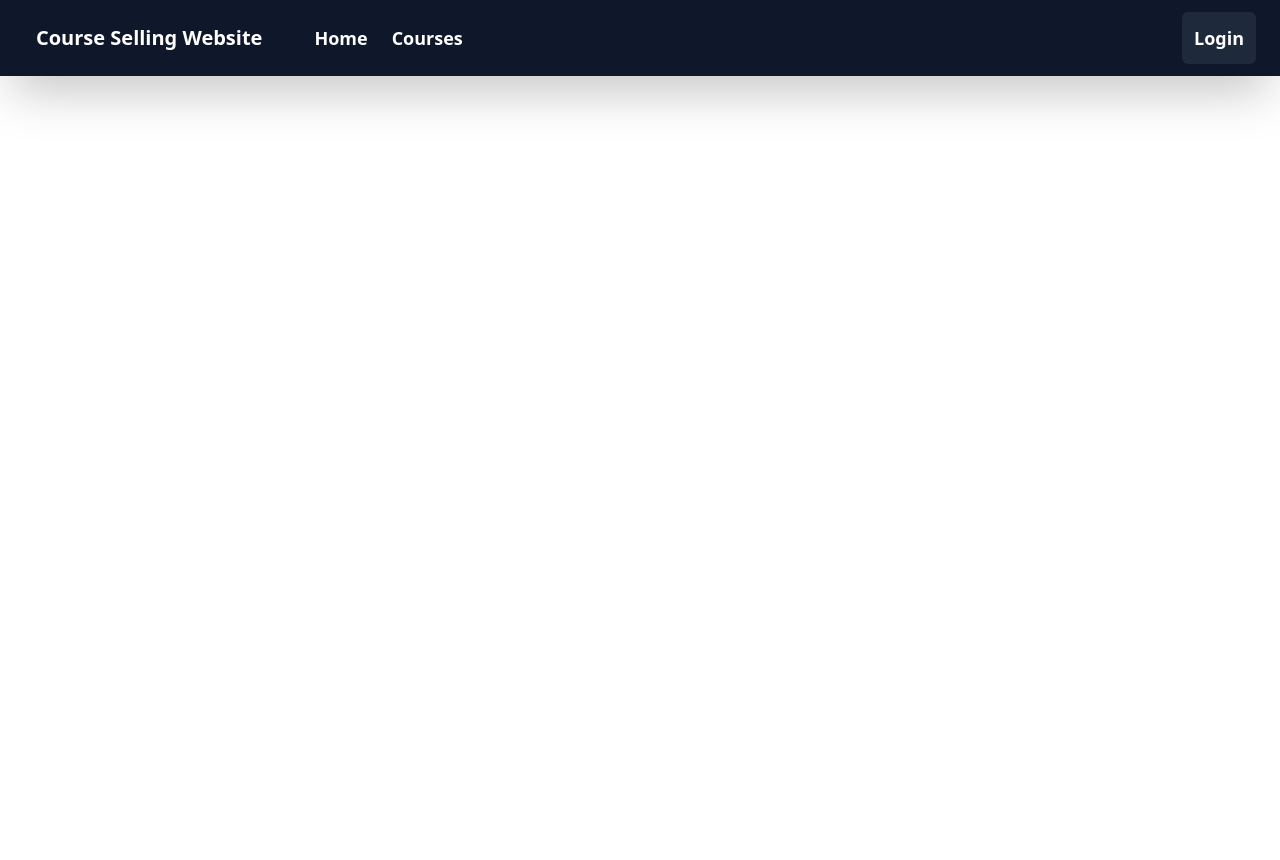
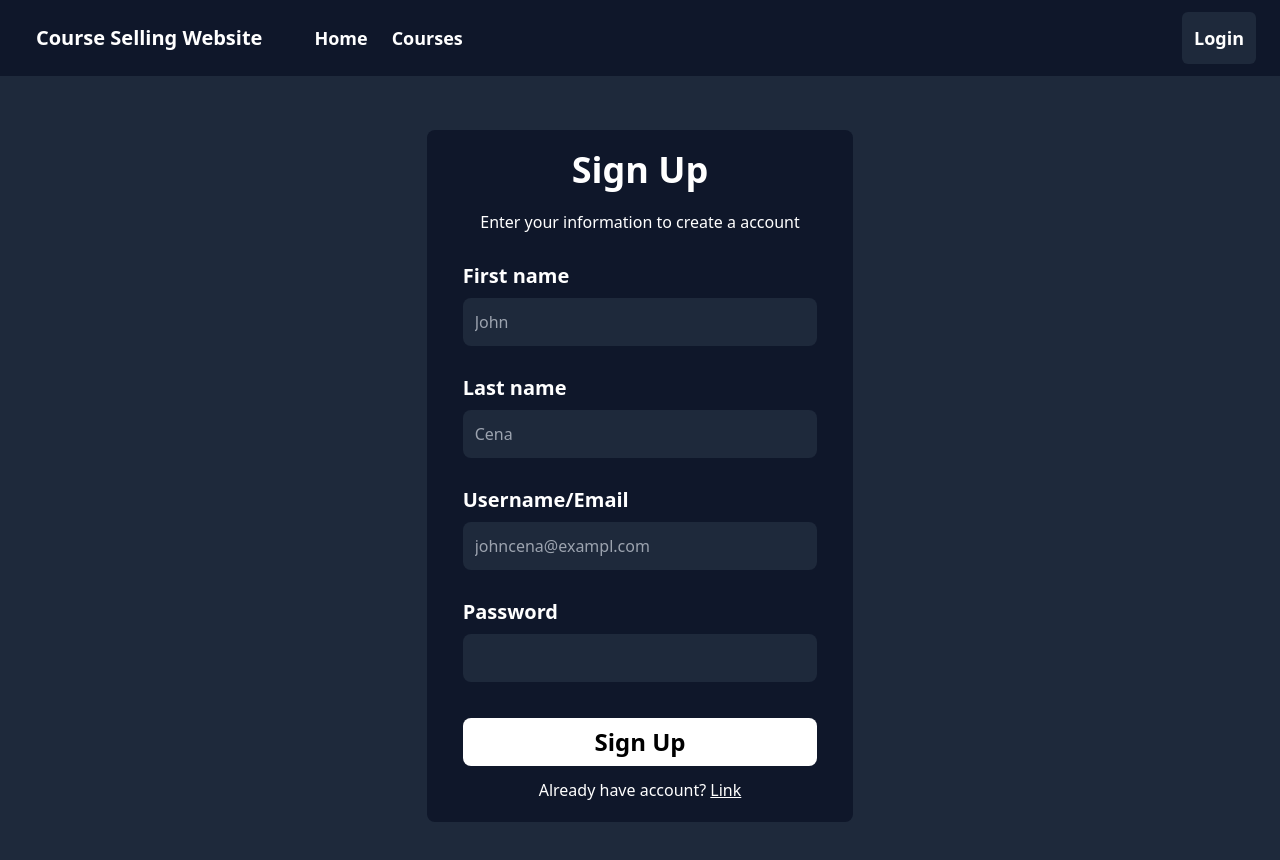
Before and after one commit to tsahil01/Course-Selling-Website, a React (Vite) app in the folder frontend/: page /signup in a window 1280 px wide. Shown: the top 860 px of the page. Before the commit the page ends 800 px from the top, so only its background shows below. Built offline with nearby package versions, Linux system fonts and the light colour scheme.

Commit message:
signin and signout routes

```diff
--- a/frontend/src/App.jsx
+++ b/frontend/src/App.jsx
@@ -2,15 +2,20 @@ import {BrowserRouter, Route, Routes} from 'react-router-dom'
 import Home from './component/Homepage'
 import Courses from './component/Course'
 import Navbar from './component/Navbar'
+import Loader from './component/Loader'
+import SignInPage from './component/Signin'
+import SignUpPage from './component/Signup'
 
 export default function App() {
   return (
     <>
     <BrowserRouter>
-     <Navbar/>
+    <Navbar/>
       <Routes>
-        <Route path='/' element = {<Home/>}></Route>
+        <Route loader={<Loader/>} path='/' element = {<Home/>}></Route>
         <Route path='/courses' element = {<Courses/>}></Route>
+        <Route path='/signin' element = {<SignInPage/>}></Route>
+        <Route path='/signup' element = {<SignUpPage/>}></Route>
       </Routes>
     </BrowserRouter>
     </>
--- /dev/null
+++ b/frontend/src/component/Loader.jsx
@@ -0,0 +1,10 @@
+import React from 'react';
+
+export default function Loader() {
+  return (
+    <div
+    className="flex justify-center h-80 w-80 animate-spin rounded-full border-8 border-solid border-current border-r-transparent align-[-0.125em] motion-reduce:animate-[spin_1.5s_linear_infinite]"
+    role="status">
+  </div>
+  );
+}
--- /dev/null
+++ b/frontend/src/component/Signin.jsx
@@ -0,0 +1,68 @@
+import { useState } from "react"
+import { useNavigate } from "react-router-dom"
+
+export default function SignInPage(){
+
+    const navigate = useNavigate();
+    const [username, setUsername] = useState("")
+    const [password, setPassword] = useState("")
+
+    // const loginUser = async ()=>{
+    //     const response = await fetch(`${baseBackendUrl}/user/signin`,{
+    //         method: "POST",
+    //         body: JSON.stringify({
+    //             username,
+    //             password
+    //         }),
+    //         headers: {
+    //             'Content-type': 'application/json',
+    //         }
+    //     })
+    //     const data = await response.json()
+    //     console.log(data)
+
+    //     if(data.token){
+    //         localStorage.setItem('token', data.token)
+    //         navigate('/dashboard')
+    //     } else{
+    //         alert(data.msg)
+    //     }
+    // }
+
+    return<>
+    <div className="h-screen flex items-center justify-center bg-slate-800 overflow-auto">
+        <div className="border- m-5 p-5 md:px-9 bg-slate-900 rounded-lg border-slate-900 lg:w-1/3 text-white">
+            <div className="flex justify-center pb-5">
+                <div className="font-bold text-4xl">Sign In</div>
+            </div>
+            <div className="flex justify-center">
+                <div className="content-center">Enter your information to access your account</div>
+            </div>
+
+
+            <div className="my-7">
+                <div className="font-bold text-xl">Username/Email</div>
+                <input type="email" name="" id="username" placeholder="johncena@exampl.com" className="w-full rounded-lg bg-slate-800 p-3 mt-2 outline-none border-slate-300"
+                onChange={(e)=>setUsername(e.target.value)}/>
+            </div>
+
+            <div className="my-7">
+                <div className="font-bold text-xl">Password</div>
+                <input type="password" name="" id="password" placeholder="" className="w-full rounded-lg bg-slate-800 p-3 mt-2 outline-none border-slate-300"
+                onChange={(e)=>{
+                    setPassword(e.target.value)
+                }}/>
+            </div>
+
+            <div className="mt-7 mb-3">
+                <button className="w-full rounded-lg bg-white text-black p-2 mt-2 outline-none border-slate-300 font-bold text-2xl"
+                >Sign In</button>
+            </div>
+            <div className="flex justify-center">
+                <div className="content-center">Don't have an Account? <button className="underline" onClick={()=>navigate('/signup')}>Create account</button></div>
+            </div>
+
+        </div>
+    </div>
+    </>
+}
--- /dev/null
+++ b/frontend/src/component/Signup.jsx
@@ -0,0 +1,77 @@
+import { useState } from "react";
+import { useNavigate } from "react-router-dom"
+
+export default function SignUpPage(){
+    const navigate = useNavigate();
+    const [username, setUsername] = useState("")
+    const [firstname, setFirstname] = useState("")
+    const [lastname, setLastname] = useState("")
+    const [password, setPassword] = useState("")
+
+    // const RegisterUser = async () => {
+    //     const fetchData = await fetch(`${baseBackendUrl}/user/signup`, {
+    //       method: 'POST',
+    //       headers: {
+    //         'Content-Type': 'application/json', // Added content type header
+    //       },
+    //       body: JSON.stringify({
+    //         username,
+    //         firstname,
+    //         lastname,
+    //         password,
+    //       }),
+    //     });
+
+    //     const data = await fetchData.json();
+    //     if(data.token){
+
+    //         localStorage.setItem('token', data.token)
+    //         navigate('/dashboard')
+    //     } else{
+    //         alert(data.msg)
+    //     }
+    //     console.log(data);
+    //   };
+
+
+    return<>
+    <div className="h-screen flex items-center justify-center bg-slate-800 overflow-auto">
+        <div className="border- m-5 p-5 md:px-9 bg-slate-900 rounded-lg border-slate-900 lg:w-1/3 text-white">
+            <div className="flex justify-center pb-5">
+                <div className="font-bold text-4xl">Sign Up</div>
+            </div>
+            <div className="flex justify-center">
+                <div className="content-center">Enter your information to create a account</div>
+            </div>
+
+            <div className="my-7">
+                <div className="font-bold text-xl">First name</div>
+                <input required type="text" name="" id="fname" placeholder="John" className="w-full rounded-lg bg-slate-800 p-3 mt-2 outline-none border-slate-300"
+                onChange={(e)=>setFirstname(e.target.value)}/>
+            </div>
+            <div className="my-7">
+                <div className="font-bold text-xl">Last name</div>
+                <input required type="text" name="" id="lname" placeholder="Cena" className="w-full rounded-lg bg-slate-800 p-3 mt-2 outline-none border-slate-300"
+                onChange={(e)=>setLastname(e.target.value)}/>
+            </div>
+            <div className="my-7">
+                <div className="font-bold text-xl">Username/Email</div>
+                <input required type="email" name="" id="username" placeholder="johncena@exampl.com" className="w-full rounded-lg bg-slate-800 p-3 mt-2 outline-none border-slate-300"
+                onChange={(e)=>setUsername(e.target.value)}/>
+            </div>
+            <div className="my-7">
+                <div className="font-bold text-xl">Password</div>
+                <input required type="password" name="password" id="" placeholder="" className="w-full rounded-lg bg-slate-800 p-3 mt-2 outline-none border-slate-300"
+                onChange={(e)=>setPassword(e.target.value)}/>
+            </div>
+            <div className="mt-7 mb-3">
+                <button className="w-full rounded-lg bg-white text-black p-2 mt-2 outline-none border-slate-300 font-bold text-2xl"
+                >Sign Up</button>
+            </div>
+            <div className="flex justify-center">
+                <div className="content-center">Already have account? <button className="underline" onClick={()=>navigate('/signin')}>Link</button></div>
+            </div>
+        </div>
+    </div>
+    </>
+}
```
